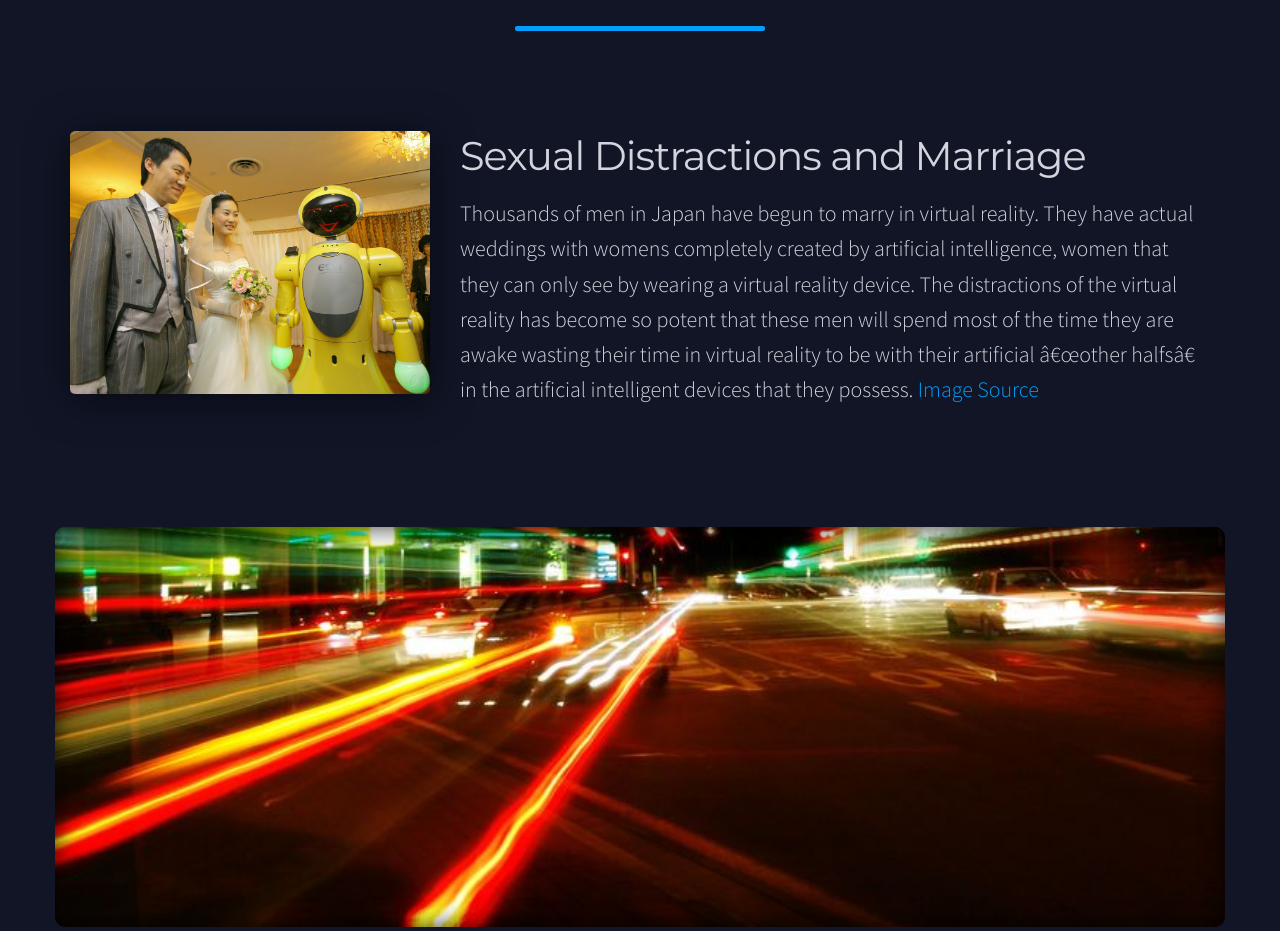
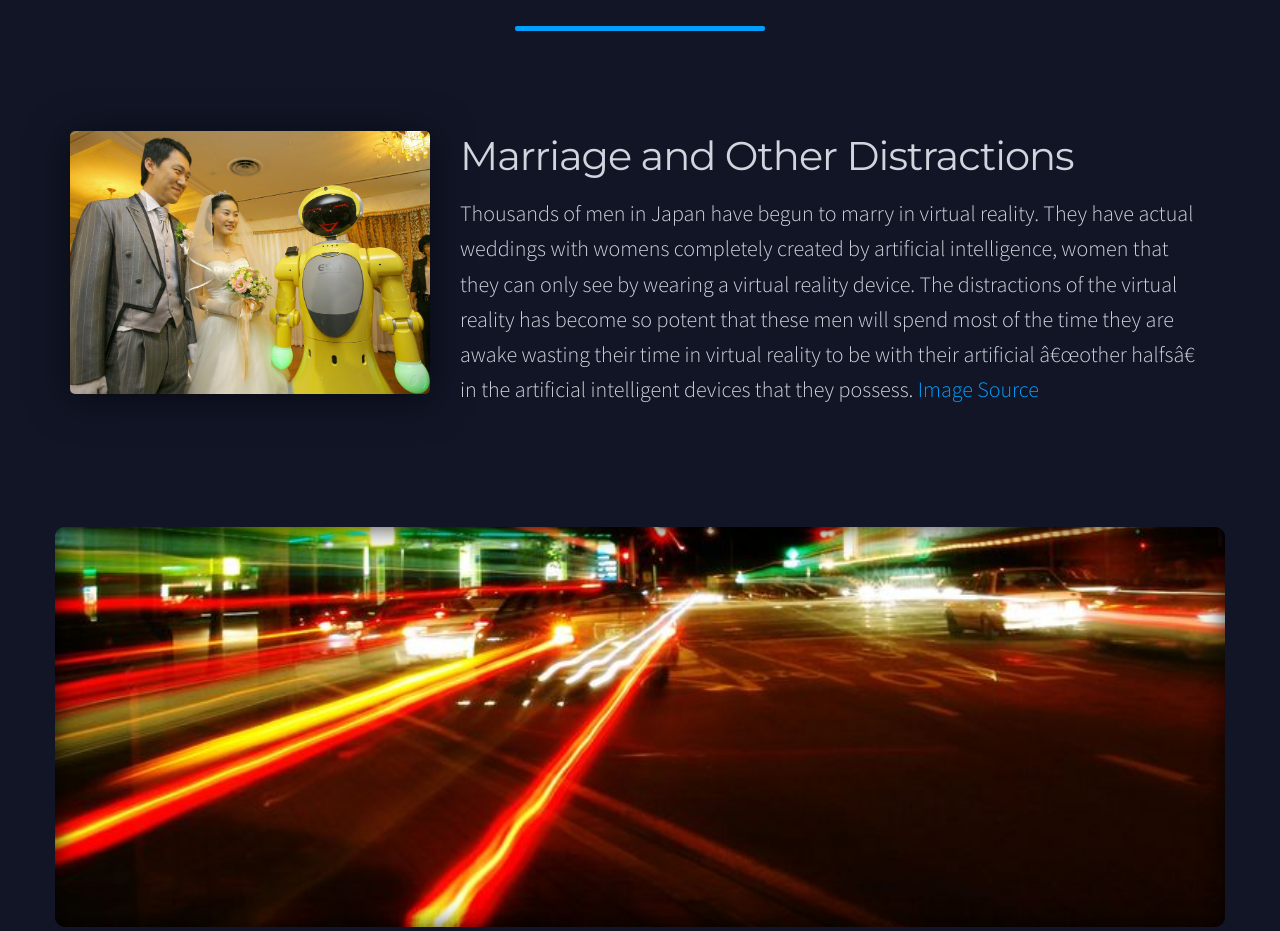
Before and after one commit to sankarrevath/AIWebsite2018, a plain HTML site: page Concerns.html in a window 1280 px wide. Shown: the part 4240-5171 px from the top of the page. Drawn offline with Linux system fonts and the light colour scheme.

Commit message:
title redo

```diff
--- a/Concerns.html
+++ b/Concerns.html
@@ -77,7 +77,7 @@
       <img src="./Concerns_files/marriage.jpg" alt="" class="image img-responsive">
     </div>
     <div class="col-sm-8">
-      <h2 class="section-title">Sexual Distractions and Marriage</h2>
+      <h2 class="section-title">Marriage and Other Distractions</h2>
       <p class="section-text"> Thousands of men in Japan have begun to marry in virtual reality. They have actual weddings with womens completely created by artificial intelligence, women that they can only see by wearing a virtual reality device. The distractions of the virtual reality has become so potent that these men will spend most of the time they are awake wasting their time in virtual reality to be with their artificial “other halfs” in the artificial intelligent devices that they possess.
  <!--this is done--><a href="https://acculturated.com/wp-content/uploads/2015/12/8-redundant-info.jpg">Image Source</a>
       </p>
```
